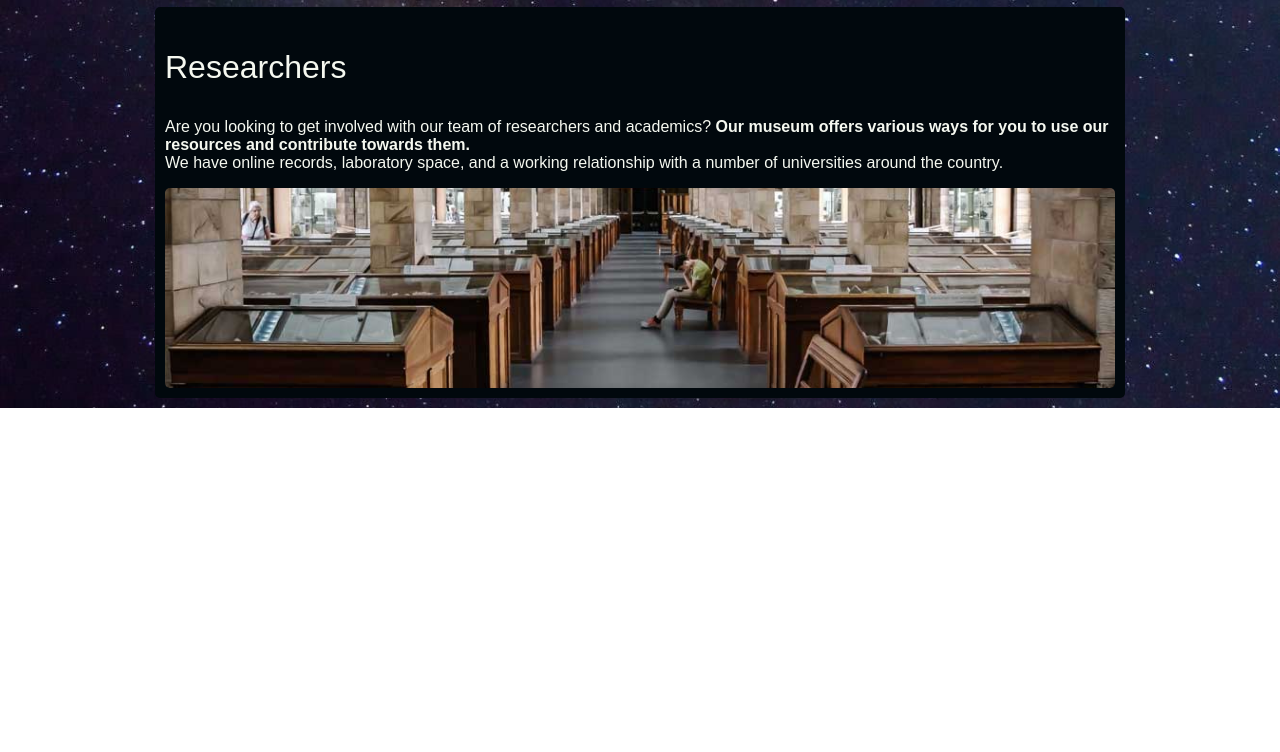
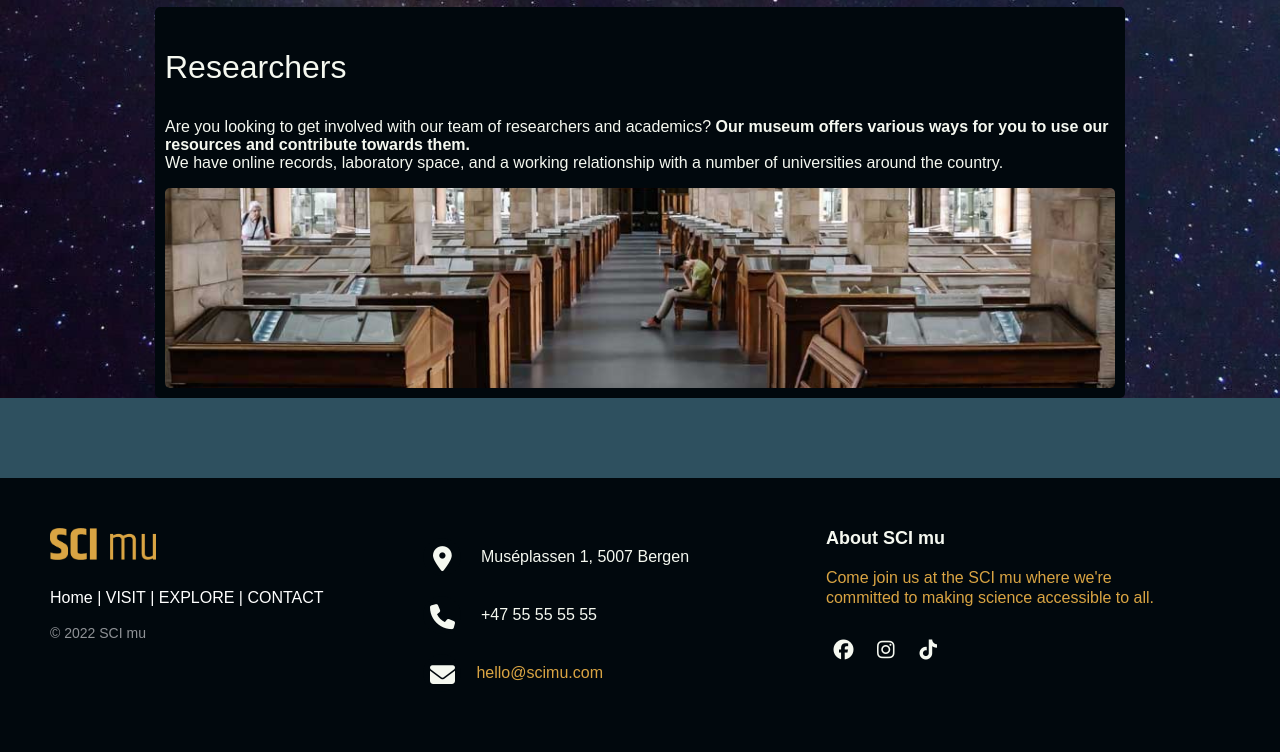
Before and after one commit to Psijii/SP1Iversen, a plain HTML site: page index.html in a window 1280 px wide. Shown: the part 2679-3431 px from the top of the page. Before the commit the page ends 3087 px from the top, so only its background shows below. Drawn offline with Linux system fonts and the light colour scheme.

Commit message:
footer stuff

```diff
--- a/index.html
+++ b/index.html
@@ -96,7 +96,7 @@
 	<h1>SPECIAL EVENTS AND EXHIBITONS</h1><p>&nbsp;from August 2022 to March 2023</p>
 
 </div>
-	<article class="container">
+	<article class="container_index">
 		 <div class="gallery">
 			 <div class="photo prof_event_img"></div>
 			 <div class="desc_headline">
@@ -182,6 +182,45 @@ a time to bring your students through for a visit.</b></p>
       </div>
     </div>
 	</div>
+	<footer class="footer_dist">
+
+		<div class="footer_left">
+				<img src="images/logo.png">
+
+			<p class="footer_links">
+				<a href="#">Home</a> | <a href="#">VISIT</a> | <a href="#">EXPLORE</a> | <a href="#">CONTACT</a>
+			</p>
+
+			<p class="footer_logo">© 2022 SCI mu </p>
+		</div>
+
+		<div class="footer_cent">
+			<div>
+				<i class="fa-solid fa-location-dot"></i>
+					<p><span>Muséplassen 1, 5007 Bergen</span></p>
+			</div>
+
+			<div>
+				<i class="fa-solid fa-phone"></i>
+				<p>+47 55 55 55 55</p>
+			</div>
+			<div>
+				<i class="fa-solid fa-envelope"></i><p><a href="mailto:hello@scimu.com">hello@scimu.com</a></p>
+			</div>
+		</div>
+		<div class="footer_right">
+			<p class="footer-company-about">
+				<span>About SCI mu</span>
+				Come join us at the SCI mu where we're committed to making science accessible to all.</p>
+			<div class="footer-icons">
+				<a href="https://facebook.com"><i class="fa-brands fa-facebook"></i></a>
+				<a href="https://instagram.com"><i class="fa-brands fa-instagram"></i></a>
+				<a href="https://tiktok.com"><i class="fa-brands fa-tiktok"></i></a>
+			</div>
+		</div>
+	</footer>
+
+
 
 </body>
 </html>
--- a/styles.css
+++ b/styles.css
@@ -49,7 +49,7 @@ li {
 	top: 35%;
 	left: 90%;
 	transform: translate(-65%, -15%);
-	color: white;
+	color: var(--white);
 	width: 300px;
 	margin: auto;
 
@@ -134,7 +134,7 @@ li {
 	margin: 8px;
 }
 
-.container {
+.container_index {
 	display: flex;
 	flex-flow: row wrap;
 	justify-content: center;
@@ -309,6 +309,137 @@ li {
 .logo img {
 	max-width: 95px;
 }
+/*responsive footer */
+footer {
+	bottom: 0;
+}
+
+.footer_dist {
+	background-color: var(--almostblack);
+	box-sizing: border-box;
+	width: 100%;
+	text-align: left;
+	padding: 50px;
+	margin-top: 80px;
+}
+
+.footer_dist .footer_left,
+.footer_dist .footer_cent,
+.footer_dist .footer_right {
+	display: inline-block;
+	vertical-align: top;
+}
+
+.footer_dist .footer_left {
+	width: 30%;
+}
+.footer_dist .footer_left img {
+	width: 30%;
+}
+
+.footer_dist h3 span {
+	color:  var(--gold);
+}
+
+.footer_dist .footer_links {
+	color:  #ffffff;
+	margin: 20px 0 12px;
+}
+
+.footer_dist .footer_links a {
+	display:inline-block;
+	line-height: 1.8;
+	text-decoration: none;
+	color:  inherit;
+}
+
+.footer_dist .footer_logo{
+	color:  #8f9296;
+	font-size: 14px;
+	font-weight: normal;
+	margin: 0;
+}
+
+.footer_dist .footer_cent {
+	width: 35%;
+}
+
+.footer_dist .footer_cent i {
+	background-color:  var(--almostblack);
+	color: var(--white);
+	font-size: 25px;
+	width: 38px;
+	height: 38px;
+	border-radius: 50%;
+	text-align: center;
+	line-height: 42px;
+	margin: 10px 15px;
+	vertical-align: middle;
+}
+
+.footer_dist
+.footer_cent {
+	font-size: 16px;
+	line-height: 38px;
+}
+
+.footer_dist .footer_cent p {
+	display: inline-block;
+	color: var(--white);
+	vertical-align: middle;
+	margin:0;
+}
+
+.footer_dist .footer_cent p span {
+	display:block;
+	font-weight: normal;
+	font-size: 16px;
+	line-height:2;
+}
+
+.footer_dist .footer_cent p a {
+	color:  var(--gold);
+	text-decoration: none;
+}
+
+.footer_dist .footer_right {
+	width: 30%;
+}
+
+.footer_dist .footer-company-about{
+	line-height: 20px;
+	color:  var(--gold);
+	font-size: 16px;
+	font-weight: normal;
+	margin: 0;
+}
+
+.footer_dist .footer-company-about span {
+	display: block;
+	color:  var(--white);
+	font-size: 18px;
+	font-weight: bold;
+	margin-bottom: 20px;
+}
+
+.footer_dist .footer-icons{
+	margin-top: 25px;
+}
+
+.footer_dist .footer-icons a {
+	display: inline-block;
+	width: 35px;
+	height: 35px;
+	font-size: 20px;
+	color: var(--white);
+	text-align: center;
+	line-height: 35px;
+	margin-right: 3px;
+	margin-bottom: 5px;
+}
+
+
+
 /*Media queries*/
 @media screen and
 (max-width:20rem),
@@ -316,9 +447,21 @@ li {
 (max-width:40.0625rem),
 (max-width:60.0625rem),
 (max-width:64.0625rem) {
+
  body {
 	overflow-x: hidden;
+ }
+ .footer_dist .footer_left,
+ .footer_dist .footer_cent,
+ .footer_dist .footer_right{
+	 display: block;
+	 width: 100%;
+	 margin-bottom: 40px;
+	 text-align: center;
+ }
 
+ .footer_dist .footer_cent i{
+	 margin-left: 0;
  }
 	.explore_research {
 		display: flex;
```
